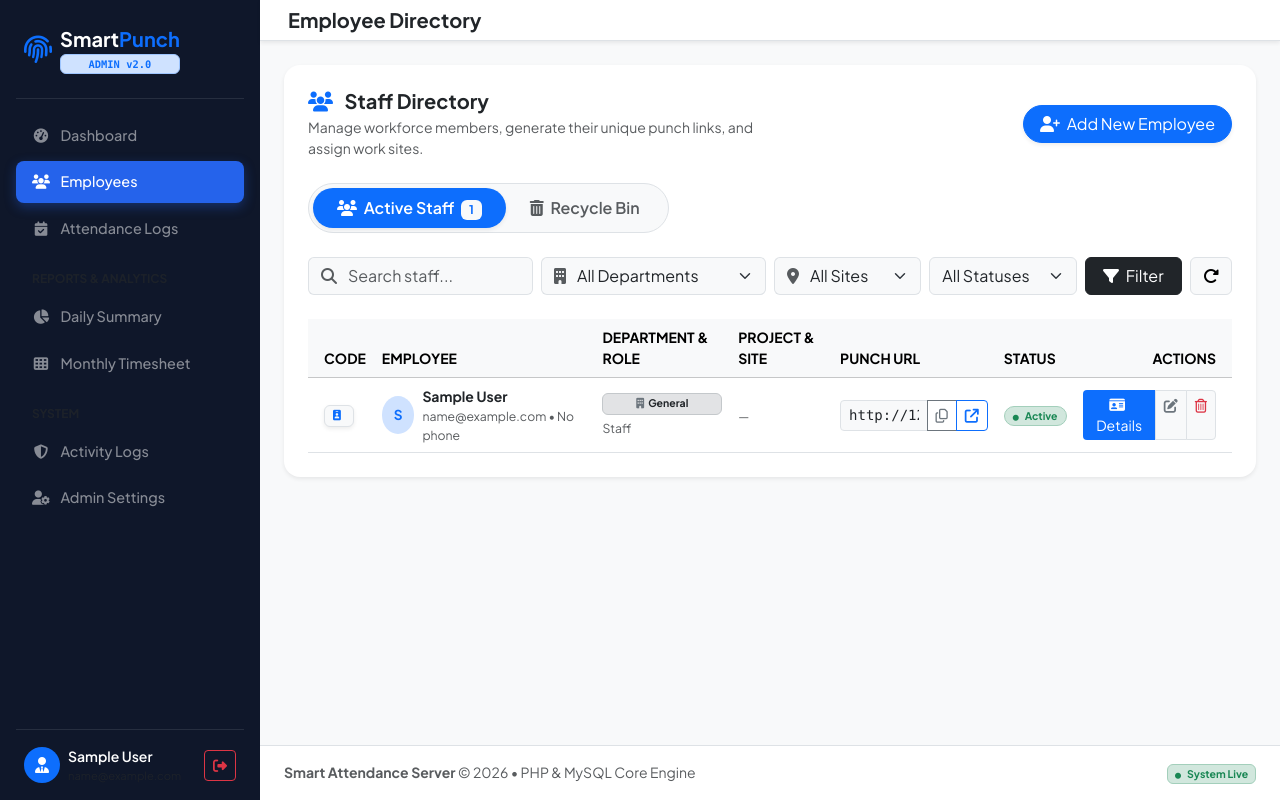
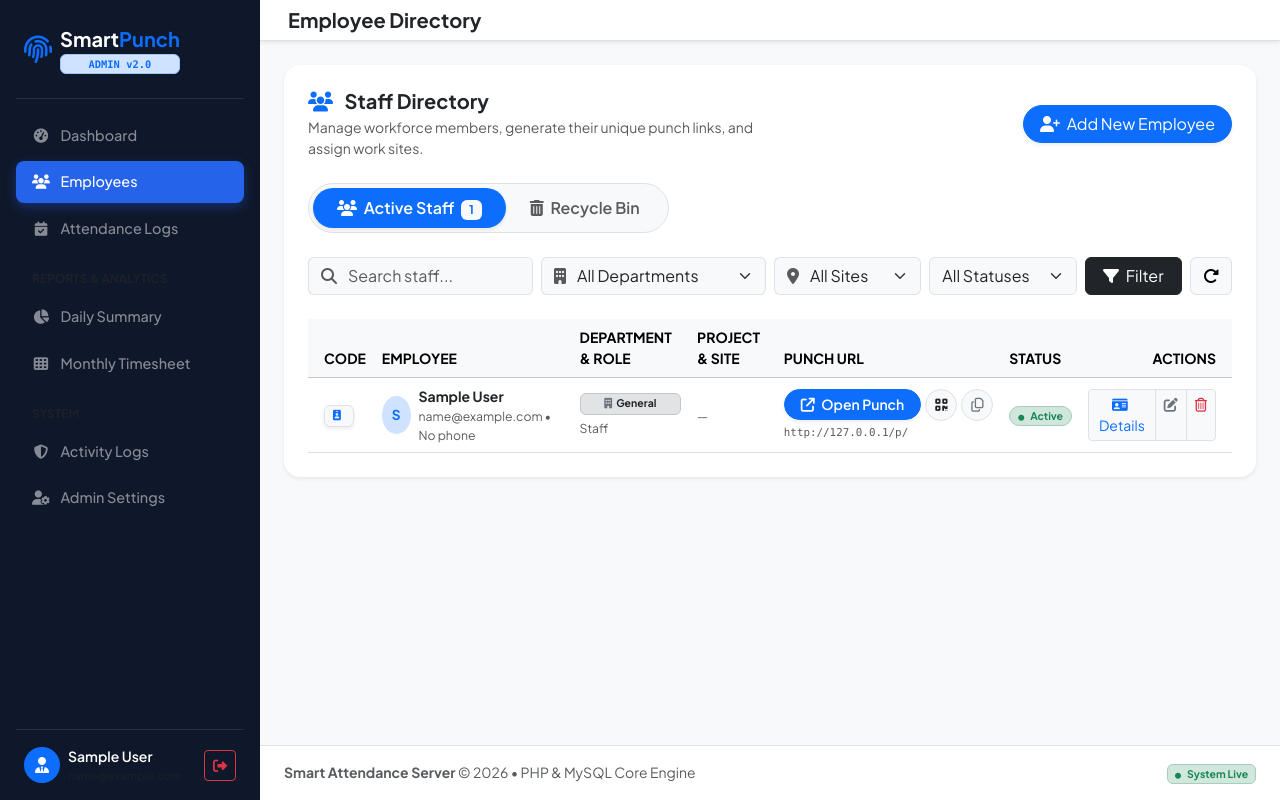
Before and after one commit to gannonhyderabad-png/smart-attendance, a PHP site: page /employees in a window 1280 px wide. Run offline with PHP 8.4, Linux system fonts and the light colour scheme; the visitor is signed in with stand-in values (Sample User, id 1); data that the repository does not hold is empty.

Commit message:
Enhance employee attendance punch links, add quick QR modal, and fix URL handling

```diff
--- a/app/Models/Employee.php
+++ b/app/Models/Employee.php
@@ -77,13 +77,20 @@ class Employee extends Model {
     public static function findByCode(string $code): ?array {
         $decoded = trim(rawurldecode($code));
         $raw = trim($code);
+        $normalized = str_replace([' ', '_'], '-', $decoded);
 
         $stmt = self::db()->prepare("SELECT e.*, d.name as department_name
                                     FROM employees e
                                     LEFT JOIN departments d ON e.department_id = d.id
                                     WHERE LOWER(TRIM(e.employee_code)) = LOWER(?)
-                                       OR LOWER(TRIM(e.employee_code)) = LOWER(?) LIMIT 1");
-        $stmt->execute([$decoded, $raw]);
+                                       OR LOWER(TRIM(e.employee_code)) = LOWER(?)
+                                       OR LOWER(TRIM(e.employee_code)) = LOWER(?)
+                                       OR e.punch_token = ?
+                                       OR e.punch_token = ?
+                                       OR (e.id = ? AND ? > 0)
+                                    LIMIT 1");
+        $idVal = is_numeric($raw) ? (int)$raw : (is_numeric($decoded) ? (int)$decoded : 0);
+        $stmt->execute([$decoded, $raw, $normalized, $decoded, $raw, $idVal, $idVal]);
         return $stmt->fetch() ?: null;
     }
 
--- a/views/employees/index.php
+++ b/views/employees/index.php
@@ -55,11 +55,6 @@
             </div>
         <?php endif; ?>
 
-        <!-- Filters Form -->
-        <form method="GET" action="<?= base_url('employees') ?>" class="row g-2 mb-4">
-            <?php if ($currentView === 'trash'): ?>
-                <input type="hidden" name="view" value="trash">
-            <?php endif; ?>
         <!-- Filters Form -->
         <form method="GET" action="<?= base_url('employees') ?>" class="row g-2 mb-4">
             <?php if ($currentView === 'trash'): ?>
@@ -212,15 +207,22 @@
                                         </div>
                                     </td>
                                 <?php else: ?>
-                                    <td>
-                                        <div class="input-group input-group-sm" style="max-width: 240px;">
-                                            <input type="text" class="form-control bg-light font-monospace" value="<?= e($empPunchUrl) ?>" id="url-<?= $emp['id'] ?>" readonly>
-                                            <button class="btn btn-outline-secondary" type="button" onclick="copyToClipboard('<?= e($empPunchUrl) ?>', this)" title="Copy Attendance Link">
-                                                <i class="fa-regular fa-copy"></i>
+                                    <td style="min-width: 220px;">
+                                        <div class="d-flex align-items-center gap-1">
+                                            <a href="<?= e($empPunchUrl) ?>" target="_blank" class="btn btn-sm btn-primary rounded-pill px-3 fw-semibold shadow-sm text-nowrap" title="Open Mobile Attendance Punch Page">
+                                                <i class="fa-solid fa-arrow-up-right-from-square me-1"></i> Open Punch
+                                            </a>
+                                            <button class="btn btn-sm btn-light border rounded-circle" style="width: 32px; height: 32px;" type="button" onclick="showEmployeeQr('<?= e($empPunchUrl) ?>', '<?= e(addslashes($emp['name'])) ?>', '<?= e($emp['employee_code']) ?>')" title="Show QR Code">
+                                                <i class="fa-solid fa-qrcode text-dark"></i>
                                             </button>
-                                            <a href="<?= e($empPunchUrl) ?>" target="_blank" class="btn btn-outline-primary" title="Open Mobile View">
-                                                <i class="fa-solid fa-arrow-up-right-from-square"></i>
-                                            </a>
+                                            <button class="btn btn-sm btn-light border rounded-circle" style="width: 32px; height: 32px;" type="button" onclick="copyToClipboard('<?= e($empPunchUrl) ?>', this)" title="Copy Direct Attendance Link">
+                                                <i class="fa-regular fa-copy text-secondary"></i>
+                                            </button>
+                                        </div>
+                                        <div class="mt-1">
+                                            <small class="font-monospace text-muted text-truncate d-block" style="font-size: 0.68rem; max-width: 210px;" title="<?= e($empPunchUrl) ?>">
+                                                <?= e($empPunchUrl) ?>
+                                            </small>
                                         </div>
                                     </td>
                                     <td>
@@ -231,7 +233,7 @@
                                     </td>
                                     <td class="pe-3 text-end">
                                         <div class="btn-group btn-group-sm">
-                                            <a href="<?= base_url('employees/view/' . $emp['id']) ?>" class="btn btn-primary text-white border-0 px-2" title="View Profile & QR Code">
+                                            <a href="<?= base_url('employees/view/' . $emp['id']) ?>" class="btn btn-light border text-primary" title="View Profile & Full QR Card">
                                                 <i class="fa-solid fa-id-card me-1"></i> Details
                                             </a>
                                             <a href="<?= base_url('employees/edit/' . $emp['id']) ?>" class="btn btn-light border text-secondary" title="Edit Employee">
@@ -252,3 +254,56 @@
 
     </div>
 </div>
+
+<!-- Quick QR Code Modal for Employee Table -->
+<div class="modal fade" id="quickQrModal" tabindex="-1" aria-hidden="true">
+    <div class="modal-dialog modal-dialog-centered" style="max-width: 380px;">
+        <div class="modal-content rounded-4 border-0 shadow-lg p-3 text-center">
+            <div class="d-flex justify-content-between align-items-center mb-2 px-2">
+                <div class="text-start">
+                    <h6 class="fw-bold mb-0 text-dark" id="modalEmpName">Attendance QR Code</h6>
+                    <small class="text-muted font-monospace" id="modalEmpCode"></small>
+                </div>
+                <button type="button" class="btn-close" data-bs-dismiss="modal" aria-label="Close"></button>
+            </div>
+            <div class="p-3 bg-light rounded-4 border my-2">
+                <div id="quickQrContainer" class="d-flex justify-content-center p-2 bg-white rounded-3 shadow-sm border mx-auto" style="width: 170px; height: 170px;"></div>
+                <small class="text-muted d-block mt-2">Scan with any smartphone camera</small>
+            </div>
+            <div class="d-flex gap-2 justify-content-center mt-2">
+                <a id="modalWaBtn" href="#" target="_blank" class="btn btn-success btn-sm rounded-pill px-3 flex-grow-1 shadow-sm">
+                    <i class="fa-brands fa-whatsapp me-1"></i> WhatsApp
+                </a>
+                <a id="modalOpenBtn" href="#" target="_blank" class="btn btn-primary btn-sm rounded-pill px-3 flex-grow-1 shadow-sm">
+                    <i class="fa-solid fa-arrow-up-right-from-square me-1"></i> Open Page
+                </a>
+            </div>
+        </div>
+    </div>
+</div>
+
+<script>
+function showEmployeeQr(punchUrl, name, code) {
+    document.getElementById('modalEmpName').textContent = name;
+    document.getElementById('modalEmpCode').textContent = code;
+    document.getElementById('modalOpenBtn').href = punchUrl;
+
+    const waText = `Hello ${name}, here is your attendance punch link: ${punchUrl}`;
+    document.getElementById('modalWaBtn').href = `https://api.whatsapp.com/send?text=${encodeURIComponent(waText)}`;
+
+    const qrBox = document.getElementById('quickQrContainer');
+    qrBox.innerHTML = '';
+    if (typeof QRCode !== 'undefined') {
+        new QRCode(qrBox, {
+            text: punchUrl,
+            width: 154,
+            height: 154,
+            colorDark: "#111827",
+            colorLight: "#ffffff",
+            correctLevel: QRCode.CorrectLevel.H
+        });
+    }
+    const modal = bootstrap.Modal.getOrCreateInstance(document.getElementById('quickQrModal'));
+    modal.show();
+}
+</script>
```
